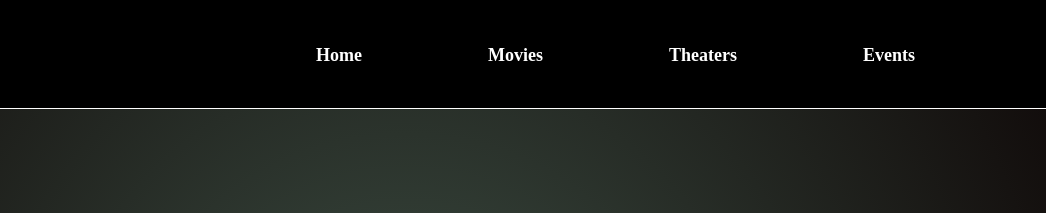
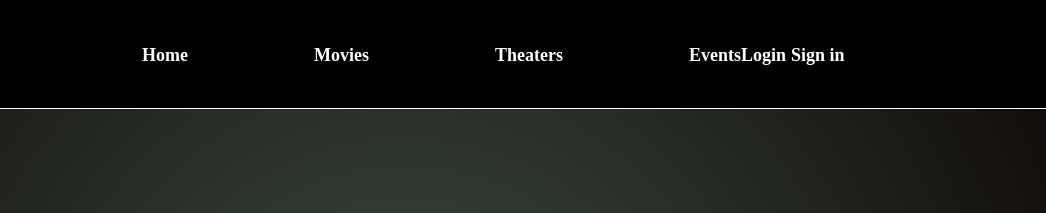
Before and after one commit to jaylineweb/cinemapalaceprojectMain, a plain HTML site: page index.html in a window 1280 px wide. Shown: the top 213 px of the page, 234-1280 px from the left. Drawn offline with Linux system fonts and the light colour scheme.

Commit message:
Add files via upload

```diff
--- a/index.html
+++ b/index.html
@@ -26,6 +26,10 @@
                         <li><a href="#n">Theaters</a></li>
                         <li><a href="#n">Events</a></li>
                     </ul>
+                </div>
+                <div class="buttonArea">
+                    <a href="#n">Login</a>
+                    <a href="#n">Sign in</a>
                 </div>
             </div>
         </header>
--- a/main/css/main_layout.css
+++ b/main/css/main_layout.css
@@ -4,16 +4,31 @@
 header{height:109px;background-color:#000;border-bottom:1px solid #ffffff;}
 
 .wrap{overflow:hidden;width:100%;max-width:1170px;margin:0 auto;/* outline:2px solid #fff; */}
+header .wrap{
+    display:flex;
 
+}
 /* logo */
 .logo{display:inline-block;float:left;padding:30px 0 17px 35px;}
 
 /* gnb */
-.gnb{display:inline-block;float:left;margin-left:320px;}
+.gnb{display:inline-block;float:left;margin-left: 146px;}
 .gnb ul li{display:inline-block;float:left;text-align:center;}
 .gnb ul li a{padding:42px 0 41px;font-size:18px;font-weight:600;color:#ffffff;line-height:26px;letter-spacing:0;}
 .gnb ul li:not(:first-child){margin-left:126px;}
 
+/* buttonArea */
+.buttonArea{
+    display: flex;
+    color: #fff;
+}
+.buttonArea a{display:inline-block;color:#fff;
+    padding: 42px 0 41px;
+    font-size: 18px;
+    font-weight: 600;
+    line-height: 26px;
+    letter-spacing: 0;}
+.buttonArea a + a{margin-left:5px;}
 .rowgroup1{/* min-height:622px; */background:rgb(60,77,66);background:radial-gradient(circle, rgba(60,77,66,1) 0%, rgba(18,13,12,1) 100%);}
 .rowTitle{margin:60px 0 27px 66px;font-size:20px;line-height:1em;color:#ffffff;}
 
--- a/main/css/style.css
+++ b/main/css/style.css
@@ -7,9 +7,9 @@ article,aside,details,figcaption,figure,footer,header,main,menu,nav,section{disp
 audio,canvas,progress,video{display:inline-block}
 article,aside,audio,blockquote,body,canvas,caption,dd,details,div,dl,dt,embed,fieldset,figcaption,figure,footer,form,h1,h2,h3,h4,h5,h6,header,html,iframe,legend,li,main,menu,nav,ol,p,pre,section,summary,table,tbody,td,template,textarea,tfoot,th,thead,tr,ul,video{margin:0;padding:0;border:0;font-size:inherit;font-family:inherit;box-sizing:border-box;word-break:break-all}
 a,em,span{display:inline-block;margin:0;padding:0;box-sizing:border-box}
-b,strong{font-weight:600}
-address,cite,dfn,em,i{font-style:normal}
-img{border:none;vertical-align:middle}
+b,strong{font-weight:600;}
+address,cite,dfn,em,i{font-style:normal;}
+img{border:none;vertical-align:middle;}
 a:link,a:visited{text-decoration:none;color:#000000;}
 li{list-style-type:none;}
 img{max-width:100%;max-height:100%;}
```
Also changed, not shown: main/css/main.css (line endings or trailing spaces).
